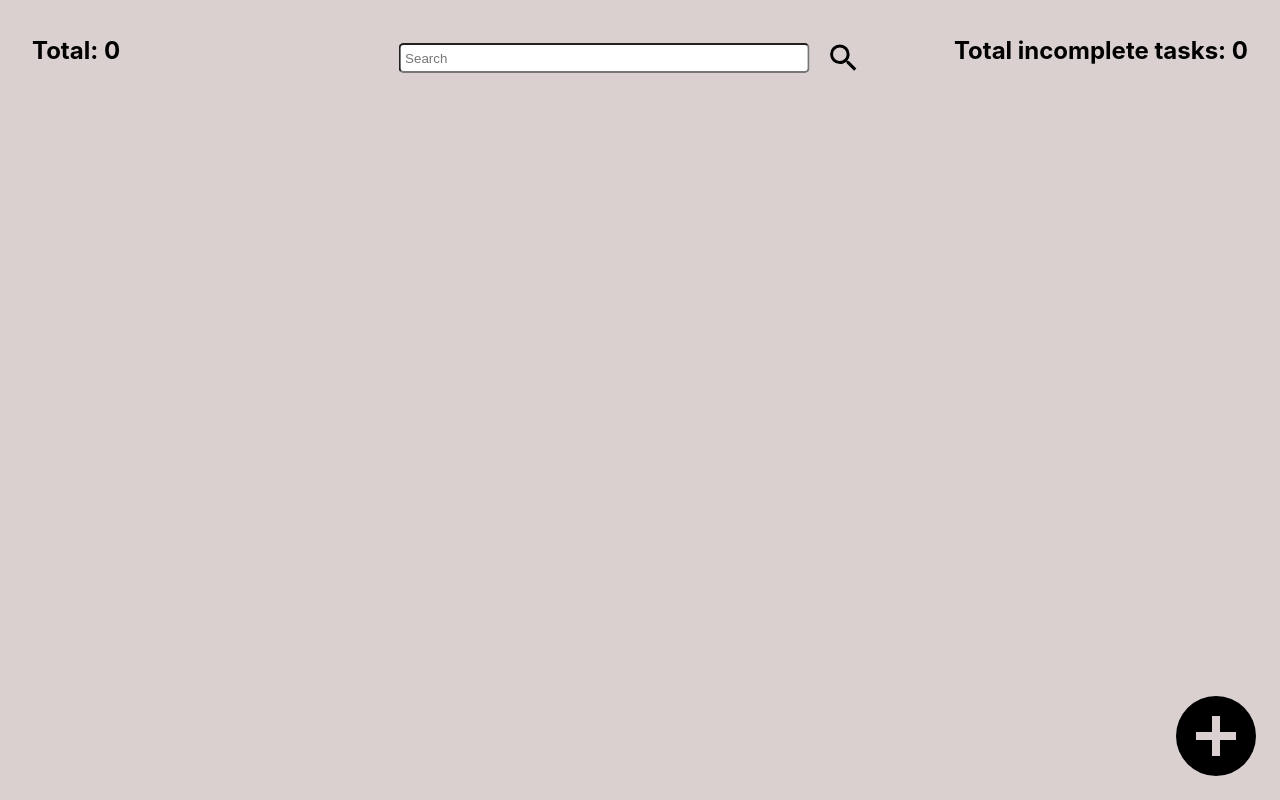
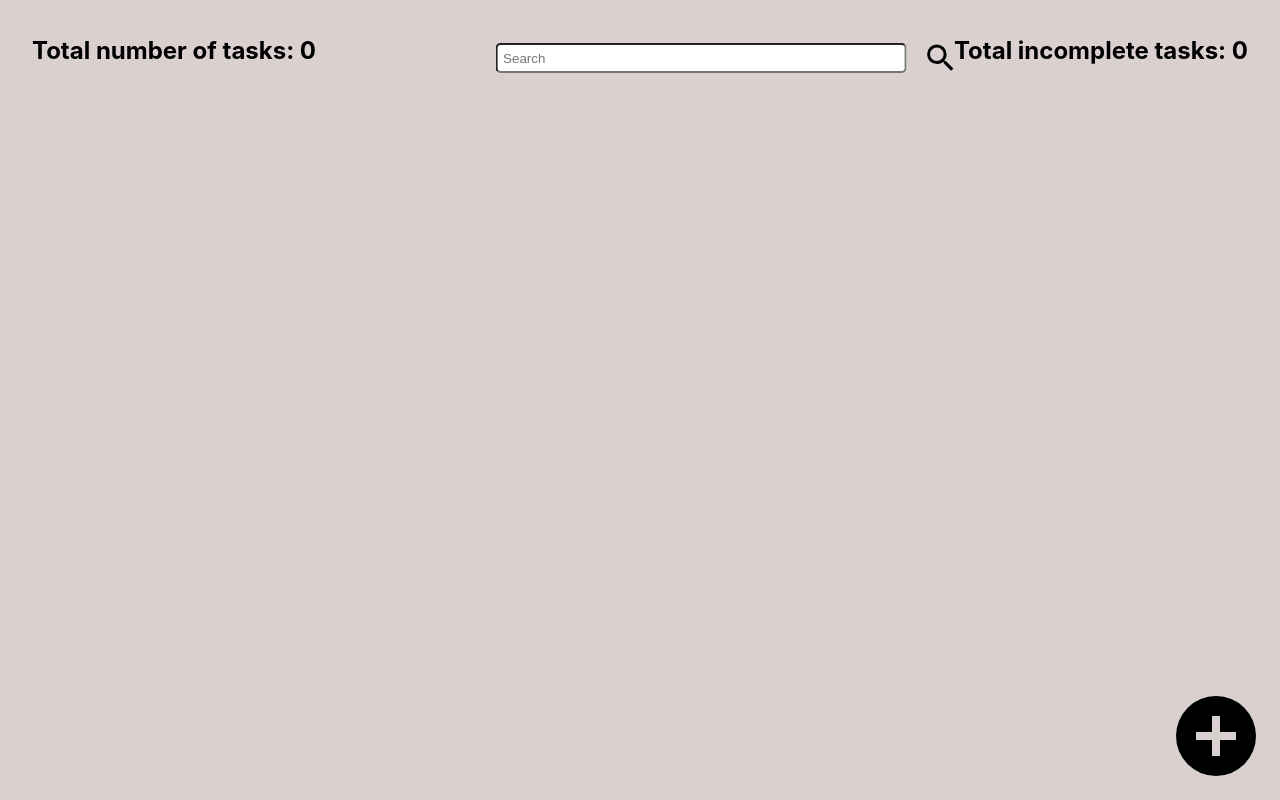
Before and after one commit to StephTorres22/react-to-do-list, a React (Vite) app in the folder react-to-do-list/: page / in a window 1280 px wide. Built offline with nearby package versions, Linux system fonts and the light colour scheme.

Commit message:
bug fix: total number of tasks now tracks correct number, i think

```diff
--- a/react-to-do-list/src/App.jsx
+++ b/react-to-do-list/src/App.jsx
@@ -16,6 +16,14 @@ function App() {
   const [isListModalOpen, setIsListModalOpen] = useState(false);
   const [item, setItem] = useState(defaultItem);
   const [incompleteTasks, setIncompleteTasks] = useState(0);
+
+  function getTotalNumberOfTasks() {
+    let total = 0;
+    for (let i = 0; i < toDoList.length; i++) {
+      total += toDoList[i].list.length;
+    }
+    return total;
+  }
 
   /* gets 2 things, I know this is bad, but didn't want to re-write a nested for loop 2 times,  */
   function getTargetToDoFromItemID(itemId) {
@@ -184,7 +192,7 @@ function App() {
         handleSearch={searchTaskByTitle}
         onInputChange={(e) => setSearchInput(e.target.value)}
         searchBarValue={searchInput}
-        toDoList={toDoList}
+        total={getTotalNumberOfTasks()}
         incompleteTasks={incompleteTasks}
       />
 
--- a/react-to-do-list/src/Header.jsx
+++ b/react-to-do-list/src/Header.jsx
@@ -6,21 +6,24 @@ function Header({
   onInputChange,
   searchBarValue,
   incompleteTasks,
-  toDoList
+  total,
 }) {
+  //this doesn't quite work as expected, doesn't update on adding new tasks, does it on new card, or setting task to complete/delete
+  /* const [total, setTotal] = useState("0");
 
-    function getTotalNumberOfTask() {
-        let total = 0;
-        for (let i = 0; i < toDoList.length; i++) {
-          let toDo = toDoList[i];
+  useEffect(() => {
+    let total = 0;
+    for (let i = 0; i < toDoList.length; i++) {
+      let toDo = toDoList[i];
 
-          total += toDo.list.length;
-          return total;
-        }
-      }
+      total += toDo.list.length;
+      setTotal(total);
+    }
+  }, [toDoList]); */
+  //function getTotalNumberOfTask() {}
   return (
     <div style={{ display: "flex", justifyContent: "space-between" }}>
-      <h2>Total: {getTotalNumberOfTask() ? getTotalNumberOfTask() : 0}</h2>
+      <h2>Total number of tasks: {total}</h2>
       <SearchBar
         handleSearch={handleSearch}
         onChange={onInputChange}
```
